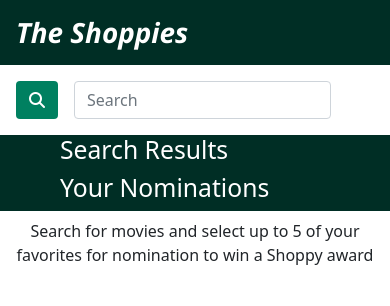
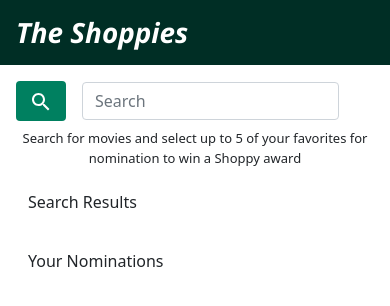
Before and after one commit to Craig5117/the-shoppies, a React (Create React App) app: page / in a window 390 px wide. Shown: the top 306 px of the page. Built offline with nearby package versions, Linux system fonts and the light colour scheme.

Commit message:
made some improvements to responsiveness

```diff
--- a/src/components/Movies/Movie/movie.css
+++ b/src/components/Movies/Movie/movie.css
@@ -11,3 +11,13 @@
     overflow: auto;
     text-overflow: ellipsis;
 }
+
+@media screen and (max-width: 767px) {
+    .movie-card {
+        height: 35em;
+    }
+
+    .movie-card-image-container {
+        height: 24em;
+    }
+}
--- a/src/components/Movies/MovieList/index.js
+++ b/src/components/Movies/MovieList/index.js
@@ -2,11 +2,16 @@ import React from 'react';
 import { useSelector } from 'react-redux';
 import Movie from '../Movie';
 import Col from 'react-bootstrap/Col';
+import './movieList.css'
 
 function MovieList() {
   const searchedMovies = useSelector((state) => state.movies.searchedMovies);
+  const searchedTitle = useSelector((state) => state.movies.searchedTitle)
   return (
-    <Col xs={11} md={6} className="d-flex flex-wrap">
+    <Col xs={11} md={6} className="d-flex flex-wrap movie-list">
+          <h2 className="search-header small-screen-header">
+            Search Results {searchedTitle ? `for "${searchedTitle}"` : ``}
+          </h2>
       {searchedMovies.map((movie, i) => (
         <Movie movie={movie} key={i} />
       ))}
--- /dev/null
+++ b/src/components/Movies/MovieList/movieList.css
@@ -0,0 +1,7 @@
+@media screen and (max-width: 767px){
+    .movie-list {
+        max-height: 450px;
+        overflow: auto;
+        margin-bottom: 2em;
+    }
+}
--- a/src/components/Movies/NominatedList/index.js
+++ b/src/components/Movies/NominatedList/index.js
@@ -21,6 +21,7 @@ function NominatedList() {
   }, [nominatedMovies]);
   return (
     <Col xs={11} md={6}>
+    <h2 className="small-screen-header">Your Nominations</h2>
       <ul>
         {nominatedMovies.map((movie, i) => (
           <li key={i} className="mb-3">
--- a/src/components/SearchBar/index.js
+++ b/src/components/SearchBar/index.js
@@ -4,6 +4,7 @@ import Form from 'react-bootstrap/Form';
 import FormControl from 'react-bootstrap/FormControl';
 import { searchOMDB } from '../../utils/API';
 import { useDispatch } from 'react-redux';
+import searchIcon from '../../assets/images/search_white_24dp.svg'
 
 function SearchBar() {
   const dispatch = useDispatch();
@@ -44,7 +45,7 @@ function SearchBar() {
   return (
     <Form inline onSubmit={handleSearch} className="mx-3 mt-3">
       <Button className="button btn-general" type="submit" aria-label="search">
-        <i className="fas fa-search"></i>
+        <img src={searchIcon} alt="search icon"></img>
       </Button>
       <FormControl
         type="text"
--- a/src/pages/Home/home.css
+++ b/src/pages/Home/home.css
@@ -19,3 +19,22 @@
     white-space: nowrap;
     text-overflow: ellipsis;
 }
+
+.small-screen-header {
+    display: none;
+}
+
+@media screen and (max-width: 767px){
+    .list-headers {
+        display: none;
+    }
+
+    .banner, .info {
+        font-size: small;
+    }
+
+    .small-screen-header {
+        display: block;
+        font-size: 1em;
+    }
+}
--- a/src/pages/Home/index.js
+++ b/src/pages/Home/index.js
@@ -27,7 +27,7 @@ function Home() {
             Fantastic! You have made 5 nominations.
           </p>
         ) : (
-          <p className="text-center">
+          <p className="text-center info">
             Search for movies and select up to 5 of your favorites for
             nomination to win a Shoppy award
           </p>
```
Also changed, not shown: src/assets/images/search_white_24dp.svg (added).
